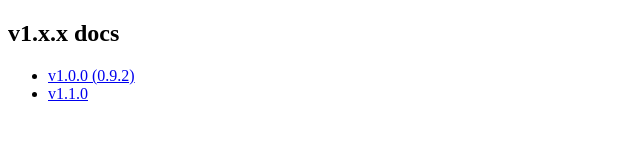
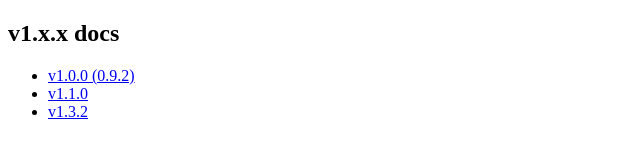
Before and after one commit to MemeDistributionCo/memedistributionco.github.io, a plain HTML site: page docs/ComBot/index.html in a window 1280 px wide. Shown: the full height of the page, 0-640 px from the left. Drawn offline with Linux system fonts and the light colour scheme.

Commit message:
Update index.html

```diff
--- a/docs/ComBot/index.html
+++ b/docs/ComBot/index.html
@@ -6,6 +6,7 @@
     <ul>
         <li> <a href="./v0.9.2/">v1.0.0 (0.9.2)</a></li>
         <li> <a href="./v1.1.0/">v1.1.0</a></li>
+        <li> <a href="./v1.3.2/">v1.3.2</a></li>
     </ul>
   </div>
 </body>
```
